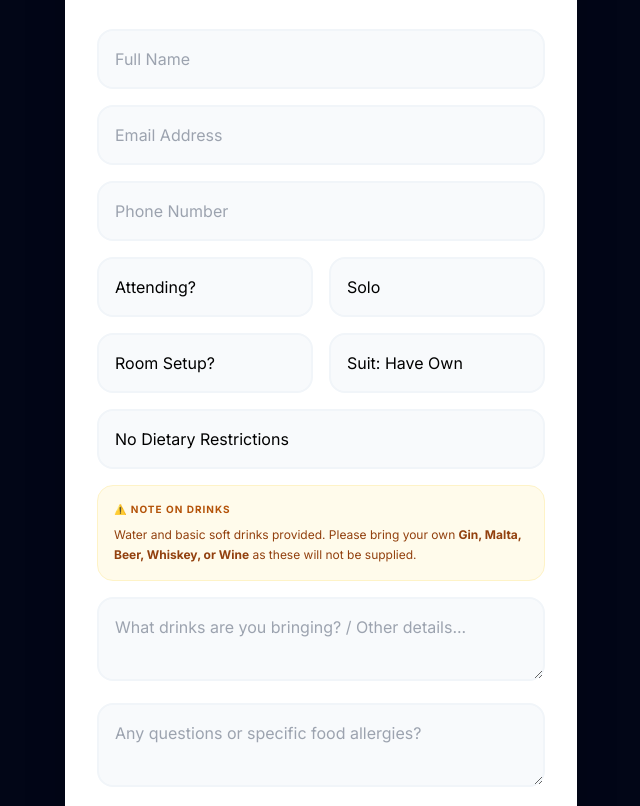
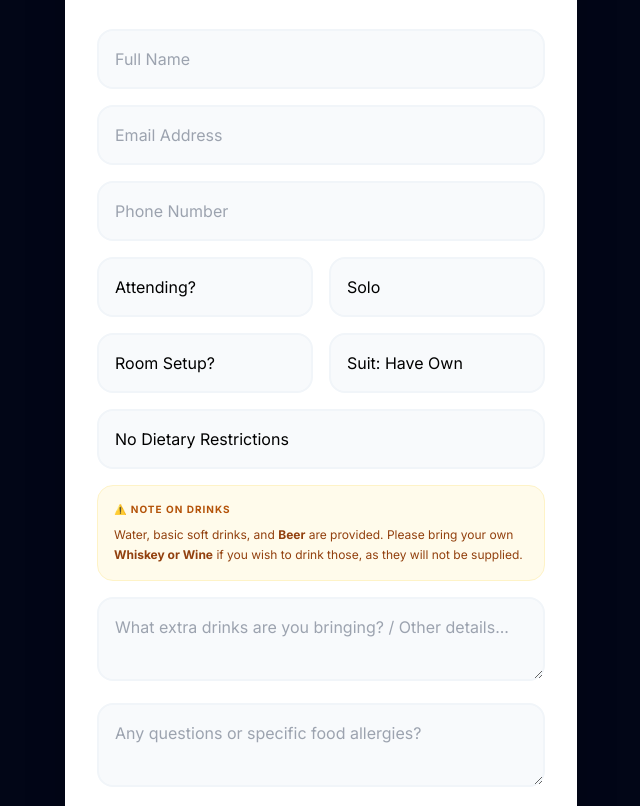
Before and after one commit to chifru19/reunion2026, a plain HTML site: page index.html in a window 1280 px wide. Shown: the part 217-1023 px from the top of the page, without its empty margins (319-959 px from the left). Drawn offline with nearby package versions, Linux system fonts and the light colour scheme.

Commit message:
Fix: Updated drink policy - beer is provided, whiskey/wine is BYOB

```diff
--- a/index.html
+++ b/index.html
@@ -64,11 +64,11 @@
             <div class="bg-amber-50 border border-amber-100 p-4 rounded-2xl">
                 <p class="text-[10px] font-bold uppercase tracking-widest text-amber-700 mb-2">⚠️ Note on Drinks</p>
                 <p class="text-xs text-amber-800 leading-relaxed">
-                    Water and basic soft drinks provided. Please bring your own <strong>Gin, Malta, Beer, Whiskey, or Wine</strong> as these will not be supplied.
+                    Water, basic soft drinks, and <strong>Beer</strong> are provided. Please bring your own <strong>Whiskey or Wine</strong> if you wish to drink those, as they will not be supplied.
                 </p>
             </div>
 
-            <textarea name="comments" rows="2" placeholder="What drinks are you bringing? / Other details..." class="w-full bg-slate-50 border-2 border-slate-100 p-4 rounded-2xl focus:border-blue-600 outline-none"></textarea>
+            <textarea name="comments" rows="2" placeholder="What extra drinks are you bringing? / Other details..." class="w-full bg-slate-50 border-2 border-slate-100 p-4 rounded-2xl focus:border-blue-600 outline-none"></textarea>
             <textarea name="questions" rows="2" placeholder="Any questions or specific food allergies?" class="w-full bg-slate-50 border-2 border-slate-100 p-4 rounded-2xl focus:border-blue-600 outline-none"></textarea>
 
             <button type="submit" id="submitBtn" class="w-full bg-blue-600 hover:bg-blue-700 text-white font-black py-5 rounded-2xl uppercase tracking-widest transition-all shadow-lg active:scale-95">
@@ -84,7 +84,6 @@
     </div>
 
     <script>
-        // Updated URL from Version 9 Deployment
         const scriptURL = 'https://script.google.com/macros/s/AKfycbwqbje4EwU5F1Zu0wCtVOiBX_lMHCoOx-bRBRIs5AxYwaZLynwbRqydBlPhADA-Sfon/exec';
         const form = document.getElementById('reunionForm');
         const btn = document.getElementById('submitBtn');
```
